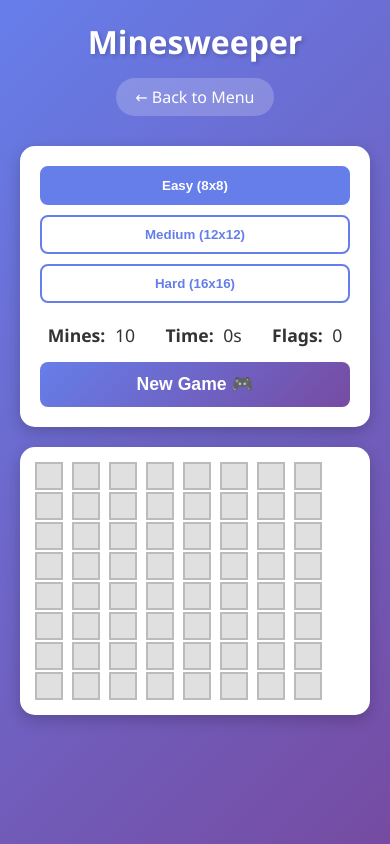
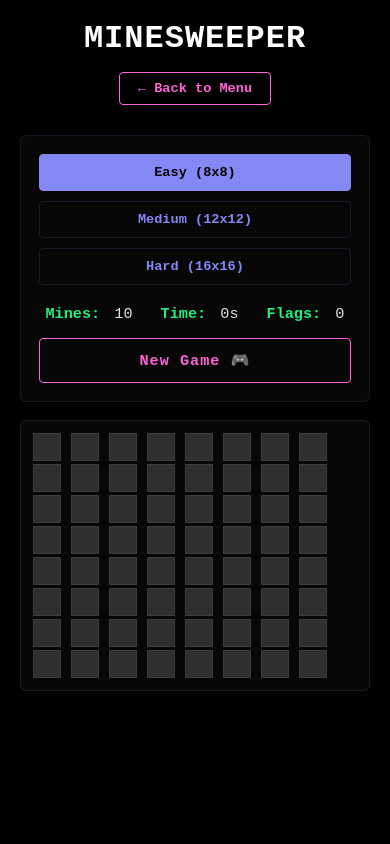
Before and after one commit to Notilus11/internet_final, a website: page minesweeper/index.html in a window 390 px wide. Drawn offline with Linux system fonts and the light colour scheme; a web font is replaced by a local one.

Commit message:
style
Updated styles for the Minesweeper game, including new color schemes, font adjustments, and layout changes for buttons and containers.

```diff
--- a/minesweeper/style.css
+++ b/minesweeper/style.css
@@ -5,10 +5,36 @@
 }
 
 body {
-    font-family: 'Segoe UI', Tahoma, Geneva, Verdana, sans-serif;
-    background: linear-gradient(135deg, #667eea 0%, #764ba2 100%);
+  font-family: "Helvetica Neue", Helvetica, Arial, sans-serif;
+  background: #0a0e27;
   min-height: 100vh;
   padding: 20px;
+  color: #e0e0e0;
+}
+
+:root {
+  --bg: #000000;
+  --surface: #070707;
+  --text: #ffffff;
+  --accent-pink: #ff63d8;
+  --accent-green: #21ef80;
+  --accent-purple: #8488f4;
+}
+
+@font-face {
+  font-family: "Jersey10";
+  src: url("/assets/fonts/Jersey10-Regular.woff2") format("woff2");
+  font-weight: 400;
+  font-style: normal;
+  font-display: swap;
+}
+
+body {
+  font-family: "Press Start 2P", "Courier New", monospace;
+  background: var(--bg);
+  min-height: 100vh;
+  padding: 20px;
+  color: var(--text);
 }
 
 .container {
@@ -24,31 +50,57 @@ header {
 }
 
 header h1 {
-    font-size: 2.5rem;
+  font-size: 3rem;
+  font-weight: bold;
+  font-family: "Jersey10", "Press Start 2P", monospace;
   margin-bottom: 15px;
-    text-shadow: 2px 2px 4px rgba(0, 0, 0, 0.2);
+  letter-spacing: 1px;
+  text-transform: uppercase;
 }
 
 .back-btn {
   display: inline-block;
   padding: 8px 20px;
-    background: rgba(255, 255, 255, 0.2);
-    color: white;
+  background: transparent;
+  color: #ff8c00;
   text-decoration: none;
-    border-radius: 20px;
-    transition: background 0.3s ease;
+  border: 1px solid #ff8c00;
+  border-radius: 4px;
+  transition: all 0.3s ease;
+  font-weight: bold;
+  font-size: 0.9rem;
 }
 
 .back-btn:hover {
-    background: rgba(255, 255, 255, 0.3);
+  background: #ff8c00;
+  color: #0a0e27;
+}
+
+.back-btn {
+  display: inline-block;
+  padding: 8px 18px;
+  background: transparent;
+  color: var(--accent-pink);
+  text-decoration: none;
+  border: 1px solid var(--accent-pink);
+  border-radius: 4px;
+  transition: all 0.18s ease;
+  font-weight: bold;
+  font-size: 0.85rem;
+}
+
+.back-btn:hover {
+  background: var(--accent-pink);
+  color: var(--bg);
 }
 
 .game-controls {
-    background: white;
-    border-radius: 15px;
-    padding: 20px;
-    margin-bottom: 20px;
-    box-shadow: 0 5px 15px rgba(0, 0, 0, 0.2);
+  background: var(--surface);
+  border: 1px solid rgba(132, 136, 244, 0.12);
+  border-radius: 6px;
+  padding: 18px;
+  margin-bottom: 18px;
+  backdrop-filter: blur(6px);
 }
 
 .difficulty-buttons {
@@ -62,22 +114,52 @@ header h1 {
   flex: 1;
   min-width: 120px;
   padding: 10px 15px;
-    border: 2px solid #667eea;
-    background: white;
-    color: #667eea;
-    border-radius: 8px;
+  border: 1px solid rgba(255, 140, 0, 0.3);
+  background: transparent;
+  color: #ff8c00;
+  border-radius: 4px;
   cursor: pointer;
   font-weight: bold;
   transition: all 0.3s ease;
+  font-family: "Helvetica Neue", Helvetica, Arial, sans-serif;
+  font-size: 0.9rem;
 }
 
 .diff-btn:hover {
-    background: #f0f0f0;
+  background: rgba(255, 140, 0, 0.1);
+  border-color: #ff8c00;
 }
 
 .diff-btn.active {
-    background: #667eea;
-    color: white;
+  background: #ff8c00;
+  color: #0a0e27;
+  border-color: #ff8c00;
+}
+
+.diff-btn {
+  flex: 1;
+  min-width: 120px;
+  padding: 10px 15px;
+  border: 1px solid rgba(132, 136, 244, 0.14);
+  background: transparent;
+  color: var(--accent-purple);
+  border-radius: 4px;
+  cursor: pointer;
+  font-weight: bold;
+  transition: all 0.18s ease;
+  font-family: "Press Start 2P", monospace;
+  font-size: 0.85rem;
+}
+
+.diff-btn:hover {
+  background: rgba(132, 136, 244, 0.08);
+  border-color: var(--accent-purple);
+}
+
+.diff-btn.active {
+  background: var(--accent-purple);
+  color: var(--bg);
+  border-color: var(--accent-purple);
 }
 
 .game-info {
@@ -89,107 +171,131 @@ header h1 {
 }
 
 .info-item {
-    font-size: 1.1rem;
-    color: #333;
+  font-size: 0.95rem;
+  color: #e0e0e0;
+  font-weight: 300;
 }
 
 .label {
   font-weight: bold;
   margin-right: 5px;
+  color: #ff8c00;
+}
+
+.label {
+  font-weight: bold;
+  margin-right: 5px;
+  color: var(--accent-green);
 }
 
 .reset-btn {
   width: 100%;
   padding: 12px;
-    background: linear-gradient(135deg, #667eea 0%, #764ba2 100%);
-    color: white;
-    border: none;
-    border-radius: 8px;
-    font-size: 1.1rem;
+  background: transparent;
+  color: #ff8c00;
+  border: 1px solid #ff8c00;
+  border-radius: 4px;
+  font-size: 1rem;
   font-weight: bold;
   cursor: pointer;
-    transition: opacity 0.3s ease;
+  transition: all 0.3s ease;
+  font-family: "Helvetica Neue", Helvetica, Arial, sans-serif;
+  letter-spacing: 0.2px;
 }
 
 .reset-btn:hover {
-    opacity: 0.9;
+  background: #ff8c00;
+  color: #0a0e27;
+}
+
+.reset-btn {
+  width: 100%;
+  padding: 12px;
+  background: transparent;
+  color: var(--accent-pink);
+  border: 1px solid var(--accent-pink);
+  border-radius: 4px;
+  font-size: 0.95rem;
+  font-weight: bold;
+  cursor: pointer;
+  transition: all 0.18s ease;
+  font-family: "Press Start 2P", monospace;
+  letter-spacing: 1px;
+}
+
+.reset-btn:hover {
+  background: var(--accent-pink);
+  color: var(--bg);
 }
 
 .game-board {
-    display: inline-grid;
-    gap: 2px;
-    padding: 15px;
-    background: white;
-    border-radius: 15px;
-    box-shadow: 0 5px 15px rgba(0, 0, 0, 0.2);
+  display: grid;
+  gap: 3px;
+  padding: 12px;
+  background: var(--surface);
+  border: 1px solid rgba(169, 169, 169, 0.12);
+  border-radius: 6px;
   margin: 0 auto;
-    display: grid;
+  backdrop-filter: blur(6px);
 }
 
+/* Cell (square) styling - use gray palette */
 .cell {
-    width: 35px;
-    height: 35px;
-    background: #e0e0e0;
-    border: 2px solid #bbb;
+  width: 36px;
+  height: 36px;
+  background: #2f2f2f; /* unrevealed square gray */
+  border: 1px solid #3d3d3d;
   display: flex;
   align-items: center;
   justify-content: center;
   cursor: pointer;
   font-weight: bold;
-    font-size: 1rem;
-    transition: all 0.2s ease;
+  font-size: 0.85rem;
+  transition: all 0.12s ease;
   user-select: none;
+  color: var(--text);
 }
 
 .cell:hover:not(.revealed):not(.flagged) {
-    background: #d0d0d0;
-    transform: scale(0.95);
+  background: #3b3b3b; /* slightly lighter gray on hover */
+  border-color: #4a4a4a;
 }
 
 .cell.revealed {
-    background: #f5f5f5;
-    border-color: #ddd;
+  background: #dcdcdc; /* revealed light gray */
+  border-color: #bfbfbf;
   cursor: default;
+  color: #2b2b2b; /* darker numbers/text on revealed */
+}
+
+/* Bomb image inside a cell */
+.cell img.mine-icon {
+  width: 60%;
+  height: 60%;
+  object-fit: contain;
+  display: block;
 }
 
 .cell.mine {
-    background: #ff4444;
+  background: rgba(255, 68, 68, 0.3);
+  border-color: rgba(255, 68, 68, 0.6);
+  color: #ff4444;
 }
 
 .cell.flagged {
-    background: #ffd700;
+  background: rgba(255, 193, 7, 0.3);
+  border-color: rgba(255, 193, 7, 0.6);
 }
 
-.cell.number-1 {
-    color: #0000ff;
-}
-
-.cell.number-2 {
-    color: #008000;
-}
-
-.cell.number-3 {
-    color: #ff0000;
-}
-
-.cell.number-4 {
-    color: #000080;
-}
-
-.cell.number-5 {
-    color: #800000;
-}
-
-.cell.number-6 {
-    color: #008080;
-}
-
-.cell.number-7 {
-    color: #000000;
-}
-
+.cell.number-1,
+.cell.number-2,
+.cell.number-3,
+.cell.number-4,
+.cell.number-5,
+.cell.number-6,
+.cell.number-7,
 .cell.number-8 {
-    color: #808080;
+  color: var(--accent-purple);
 }
 
 .modal {
@@ -199,7 +305,7 @@ header h1 {
   left: 0;
   width: 100%;
   height: 100%;
-    background: rgba(0, 0, 0, 0.7);
+  background: rgba(0, 0, 0, 0.8);
   justify-content: center;
   align-items: center;
   z-index: 1000;
@@ -210,47 +316,54 @@ header h1 {
 }
 
 .modal-content {
-    background: white;
-    padding: 40px;
-    border-radius: 15px;
+  background: var(--bg);
+  border: 1px solid rgba(132, 136, 244, 0.18);
+  padding: 36px;
+  border-radius: 8px;
   text-align: center;
-    max-width: 400px;
-    box-shadow: 0 10px 30px rgba(0, 0, 0, 0.3);
+  max-width: 420px;
+  backdrop-filter: blur(6px);
 }
 
 .modal-content h2 {
-    font-size: 2rem;
-    margin-bottom: 15px;
-    color: #333;
+  font-size: 1.8rem;
+  margin-bottom: 14px;
+  color: var(--text);
+  font-weight: bold;
+  letter-spacing: 1px;
 }
 
 .modal-content p {
-    font-size: 1.2rem;
-    margin-bottom: 25px;
-    color: #666;
+  font-size: 1.05rem;
+  margin-bottom: 22px;
+  color: #a0a0a0;
+  font-weight: normal;
 }
 
 .btn {
-    padding: 12px 30px;
-    background: linear-gradient(135deg, #667eea 0%, #764ba2 100%);
-    color: white;
-    border: none;
-    border-radius: 25px;
+  padding: 8px 22px;
+  background: transparent;
+  color: var(--accent-pink);
+  border: 1px solid var(--accent-pink);
+  border-radius: 4px;
   font-weight: bold;
   cursor: pointer;
-    font-size: 1rem;
-    transition: opacity 0.3s ease;
+  font-size: 0.85rem;
+  transition: all 0.18s ease;
+  font-family: "Press Start 2P", monospace;
+  letter-spacing: 1px;
 }
 
 .btn:hover {
-    opacity: 0.9;
+  background: var(--accent-pink);
+  color: var(--bg);
 }
 
 @media (max-width: 768px) {
   .cell {
     width: 28px;
     height: 28px;
-        font-size: 0.9rem;
+    font-size: 0.85rem;
   }
 
   header h1 {
```
Lines whose indentation alone changed are shown as unchanged.
